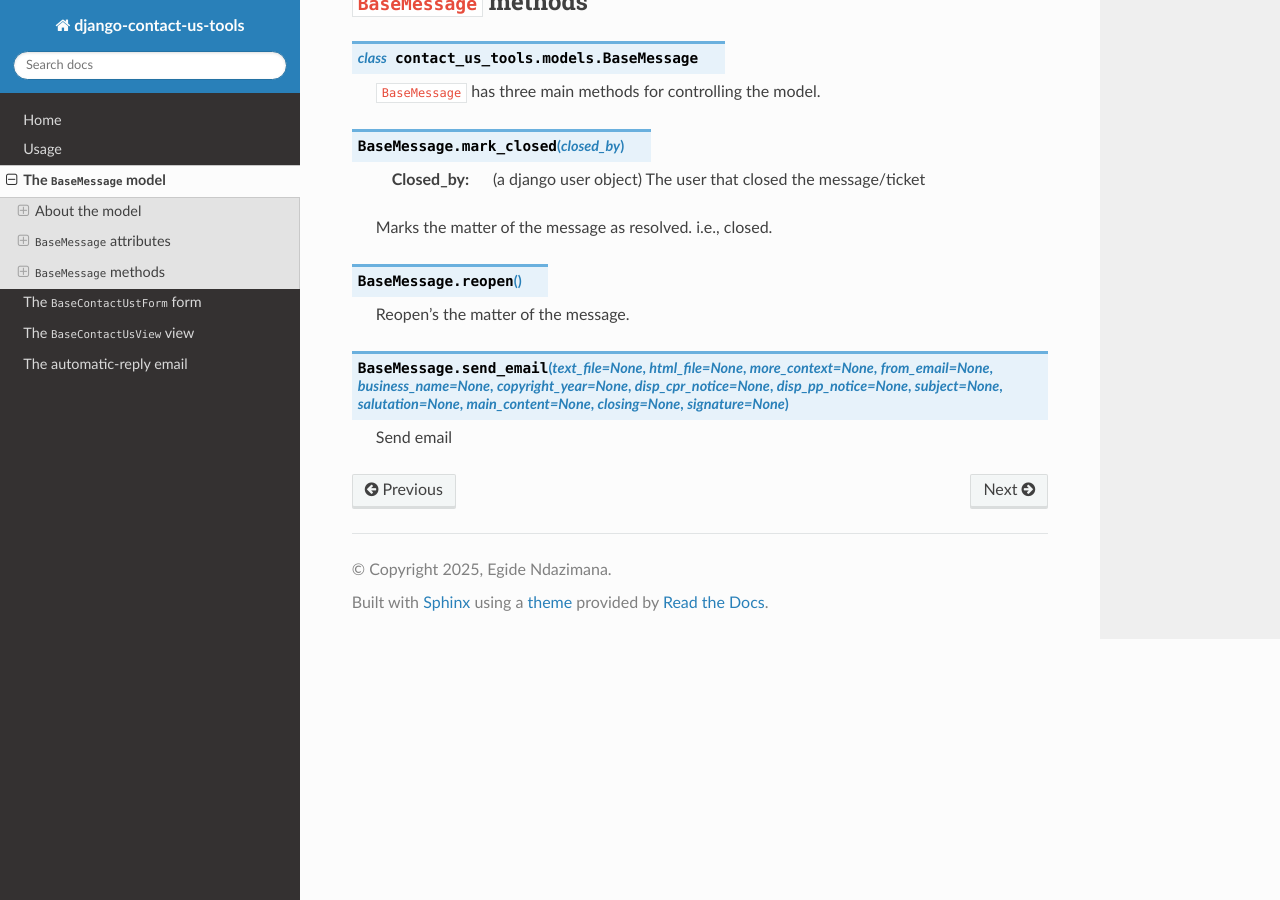
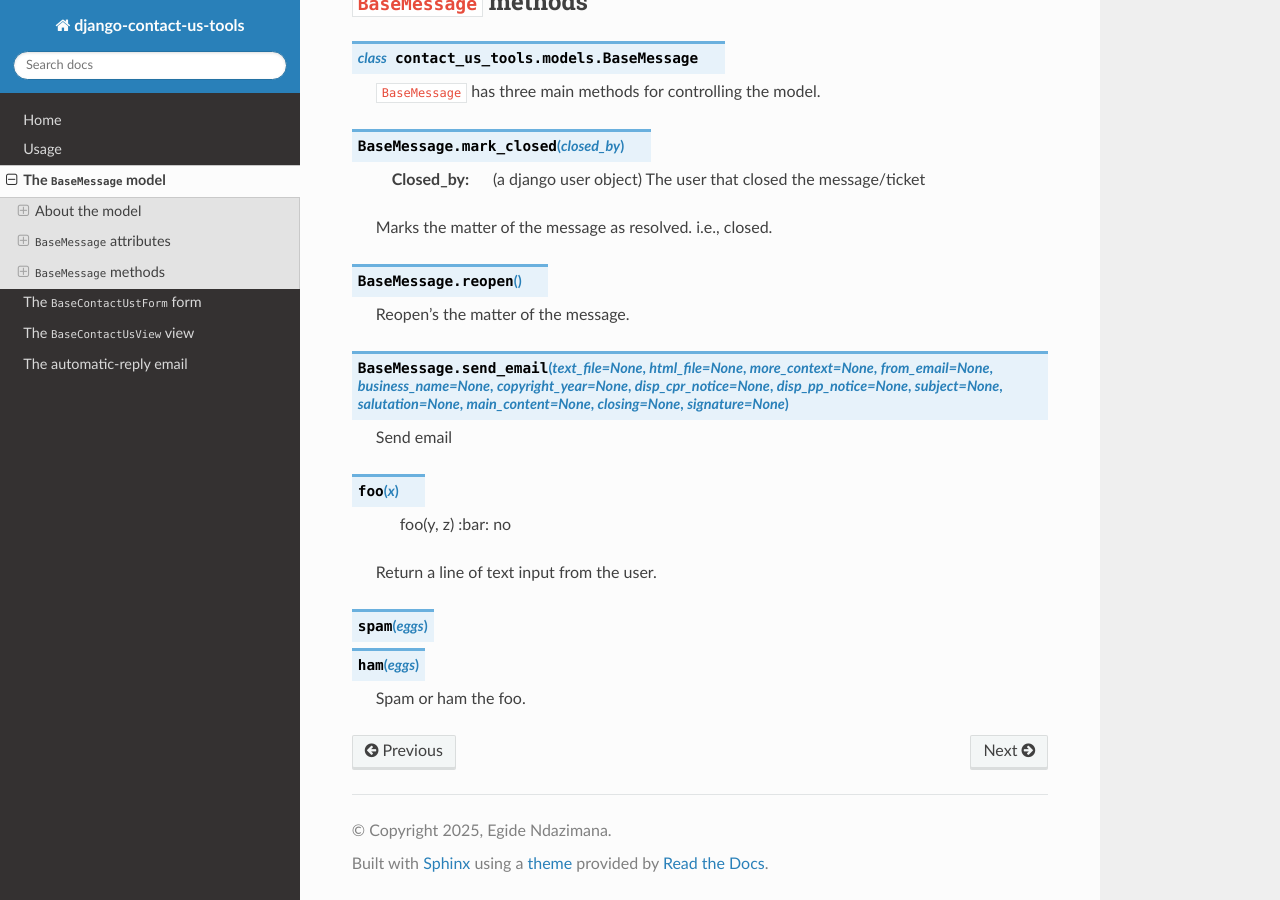
Before and after one commit to egiden/django-contact-us-tools, a Sphinx documentation site: the page built from docs/source/base_message_model.rst, in a window 1280 px wide and 900 px high, scrolled down 2113 px. Built offline with Sphinx 7.4.7 and the Read the Docs theme 3.1.0, drawn with Linux system fonts in a browser that asks for light colours.

Commit message:
Update .rst files

```diff
--- a/docs/source/base_message_model.rst
+++ b/docs/source/base_message_model.rst
@@ -114,7 +114,14 @@ About the model
     Send email
 
 .. function:: foo(x)
-              foo(y, z)
-   :bar: no
+
+    foo(y, z)
+    :bar: no
 
    Return a line of text input from the user.
+
+.. function:: spam(eggs)
+              ham(eggs)
+   :noindex:
+
+   Spam or ham the foo.
```
